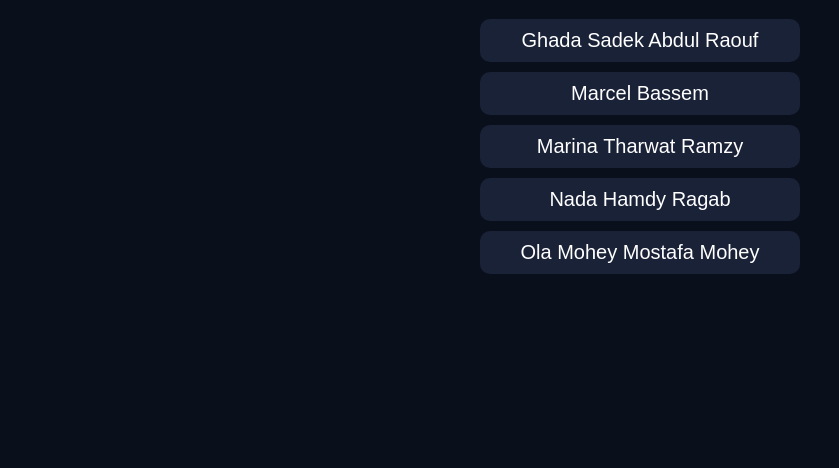
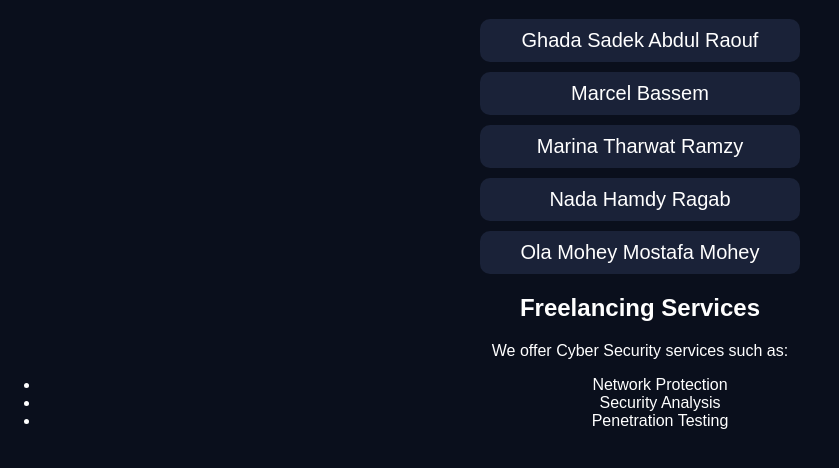
Before and after one commit to olamoheykalil8-a11y/cyber-security-site, a plain HTML site: page index.html in a window 1280 px wide. Shown: the part 116-584 px from the top of the page, without its empty margins (0-839 px from the left). Drawn offline with Linux system fonts and the light colour scheme.

Commit message:
Enhance index.html with freelancing services section
Added a section for freelancing services offered in Cyber Security.

```diff
--- a/index.html
+++ b/index.html
@@ -50,6 +50,14 @@
         <p>Nada Hamdy Ragab</p>
         <p>Ola Mohey Mostafa Mohey</p>
     </div>
+    <h2>Freelancing Services</h2>
 
+<p>We offer Cyber Security services such as:</p>
+
+<ul>
+    <li>Network Protection</li>
+    <li>Security Analysis</li>
+    <li>Penetration Testing</li>
+</ul>
 </body>
 </html>
```
